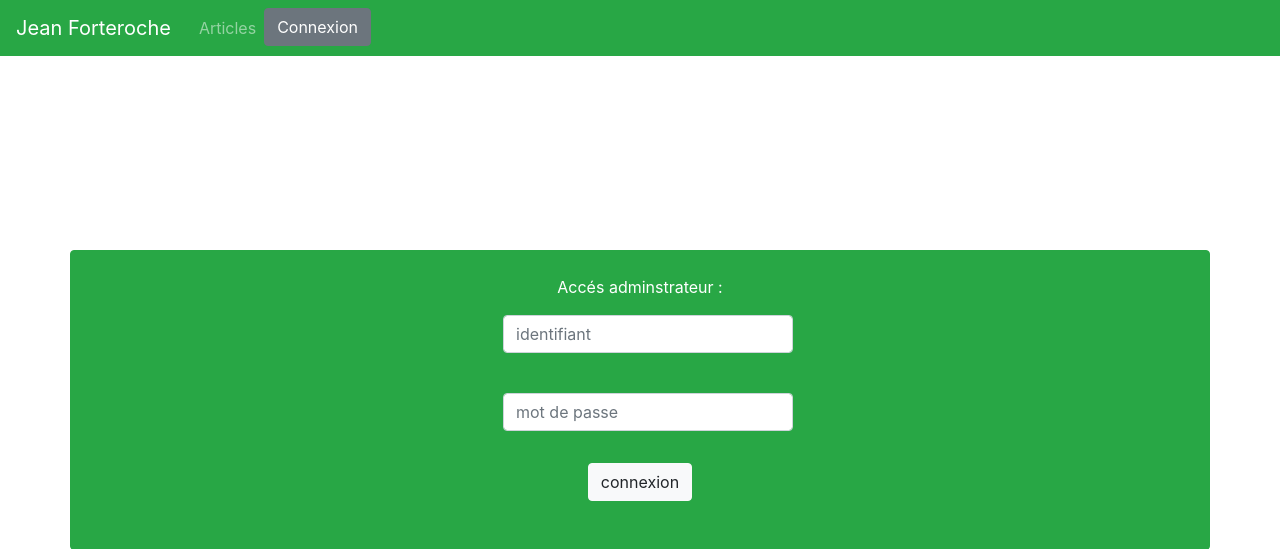
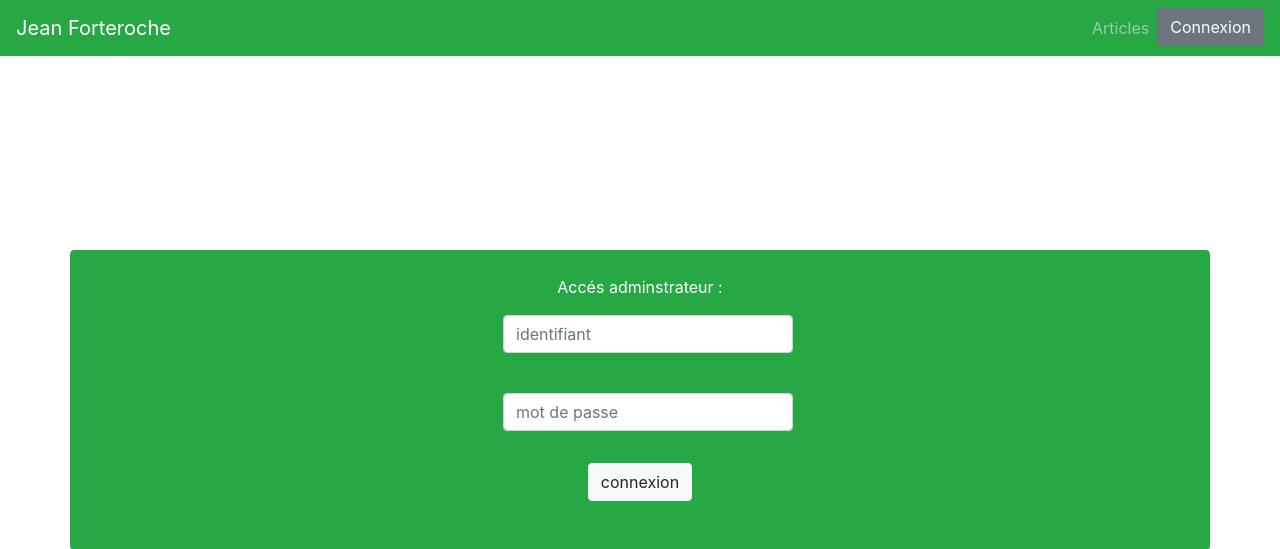
Before and after one commit to cidja/p4_blog_serveur_and_local, a PHP site: page /view/frontend/connexionBackendForm.php in a window 1280 px wide. Shown: the top 549 px of the page. Run offline with PHP 8.4, Linux system fonts and the light colour scheme.

Commit message:
Update template.php
navlink placés a droite avec : justify-content-md-end align-items-sm-start :+1:

```diff
--- a/view/frontend/template.php
+++ b/view/frontend/template.php
@@ -25,7 +25,7 @@
                 </button>
 
                 <!--Navbar link !-->
-            <div class="collapse navbar-collapse" id="collapsibleNavbar">
+            <div class="collapse navbar-collapse justify-content-md-end align-items-sm-start" id="collapsibleNavbar">
                 <ul class="navbar-nav">
                 <li class="nav-item ml-1">
                     <a class="nav-link" href="index.php?action=listPosts">Articles</a>
```
